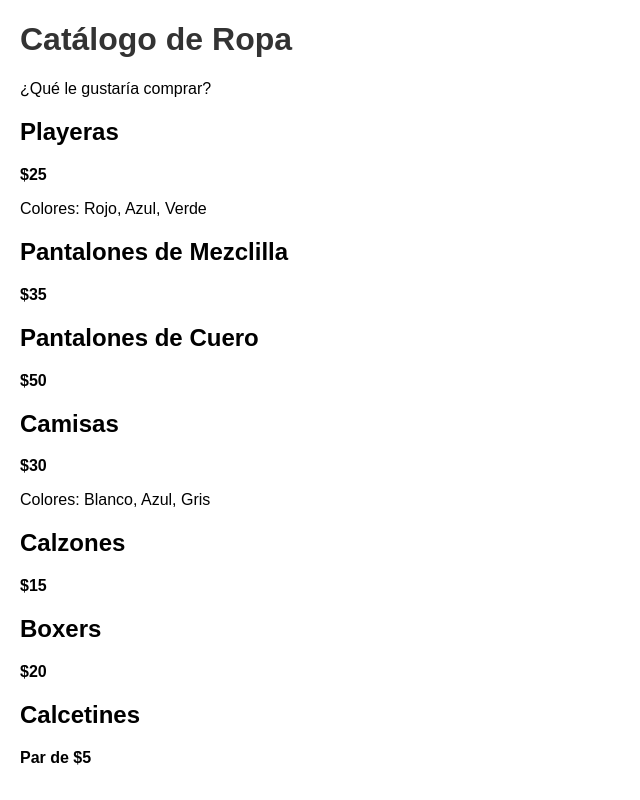
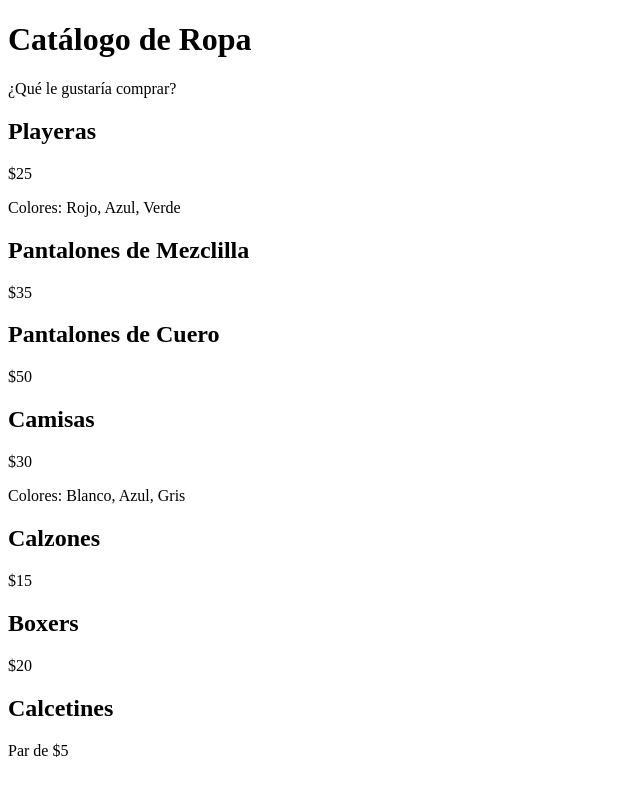
Before and after one commit to DamArellano/Equipo_5_Rehenes, a plain HTML site: page Ropa.html in a window 1280 px wide. Shown: the whole page, without its empty margins (0-640 px from the left). Drawn offline with Linux system fonts and the light colour scheme.

Commit message:
Update Ropa.html

```diff
--- a/Ropa.html
+++ b/Ropa.html
@@ -4,21 +4,6 @@
     <meta charset="UTF-8">
     <meta name="viewport" content="width=device-width, initial-scale=1.0">
     <title>Catálogo de Ropa</title>
-    <style>
-        body {
-            font-family: Arial, sans-serif;
-            margin: 20px;
-        }
-        h1 {
-            color: #333;
-        }
-        .producto {
-            margin-bottom: 20px;
-        }
-        .precio {
-            font-weight: bold;
-        }
-    </style>
 </head>
 <body>
     <h1>Catálogo de Ropa</h1>
```
